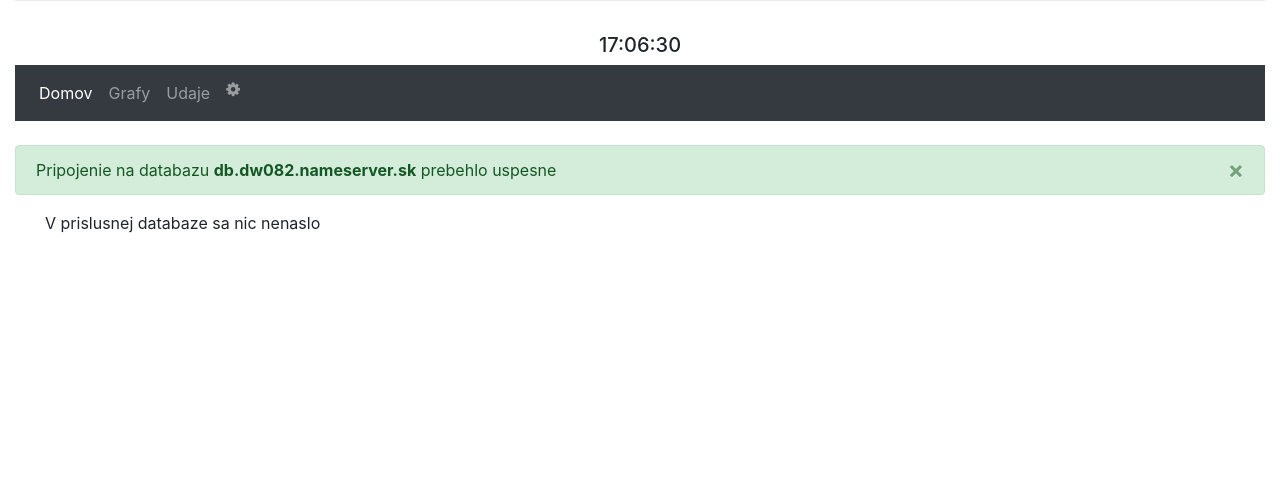
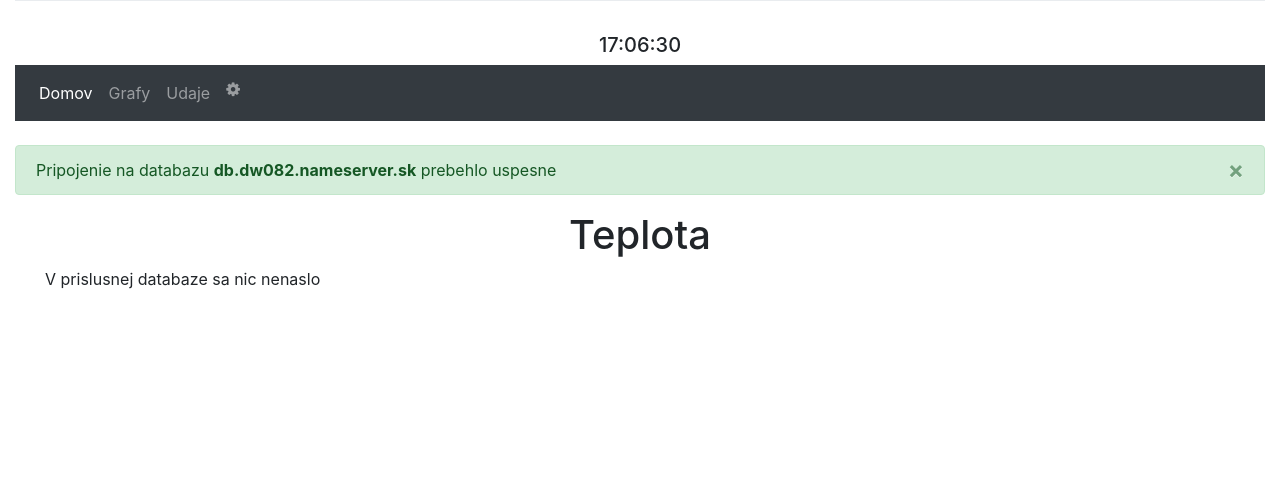
Before and after one commit to samod1/filipSOC, a PHP site: page /udaje.php in a window 1280 px wide. Shown: the part 248-736 px from the top of the page. Run offline with PHP 8.4, Linux system fonts and the light colour scheme; data that the repository does not hold is empty; some libraries are stand-ins or nearby versions.

Commit message:
nazov tabulky

```diff
--- a/UI/udaje.php
+++ b/UI/udaje.php
@@ -9,12 +9,12 @@ include "confs/head.php";
 <div  class="container-fluid mb-5">
     <div class="row">
         <div class="col">
-
+        <h1 class="text-center">Teplota</h1>
           <!-- Tabulka s 10 poslednymi hodnotami-->
             <div id="pricing" class="container-fluid">
-              <table class="table table-bordered table-striped text-center mb-5">
+              <table class="table table-bordered table-striped text-center">
                 <thead>
-                <?php
+                    <?php
                     $query = "SELECT tt.value, tt.timestamp, ej.jednotka, eo.názov from tbl_teplota tt Inner join enum_obce eo ON tt.miesto_merania =eo.kod INNER JOIN enum_jednotky ej on ej.id = tt.jednotka LIMIT 10";
                     $result = mysqli_query($conn,$query);
                     $pocetriadkov = mysqli_num_rows($result);
@@ -50,8 +50,9 @@ include "confs/head.php";
                     </tr>
 
                     <?php } ?>
+
                 </tbody>
-
+               </table>
 
               <!--Informačné okno-->
                <div class="modal fade" id="informacie" tabindex="-1" role="dialog" aria-labelledby="exampleModalCenterTitle" aria-hidden="true">
```
